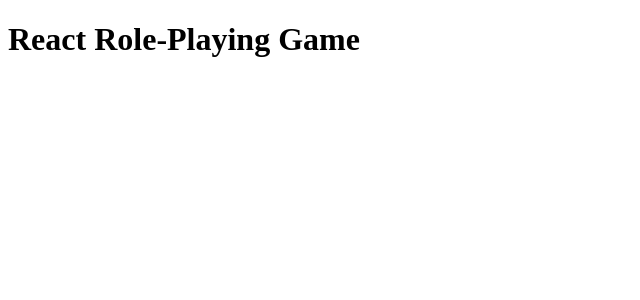
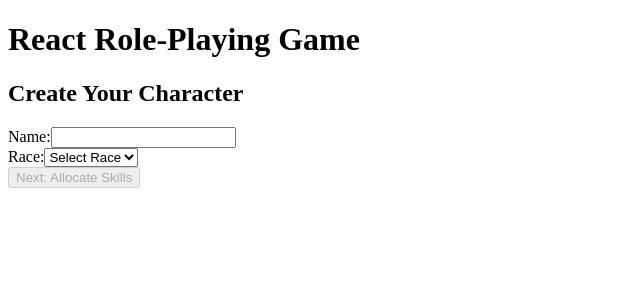
Before and after one commit to ErikNordquist/arenan, a React (Vite) app: page / in a window 1280 px wide. Shown: the top 300 px of the page, without its empty margins (0-640 px from the left). Built offline with nearby package versions, Linux system fonts and the light colour scheme.

Commit message:
Temporarily disable Google Sign-In for development

```diff
--- a/src/App.tsx
+++ b/src/App.tsx
@@ -1,23 +1,26 @@
 import React, { useState, useEffect } from 'react';
-import { GoogleOAuthProvider, GoogleLogin } from '@react-oauth/google';
+// Comment out the Google OAuth import for now
+// import { GoogleOAuthProvider, GoogleLogin } from '@react-oauth/google';
 import CharacterCreation from './components/CharacterCreation';
 import SkillAllocation from './components/SkillAllocation';
 import Home from './components/Home';
 import { Character, Skills, calculateLevel } from './models/Character';
 
-const GOOGLE_CLIENT_ID = '484170023639-g2unv8c40i5005irg7g9ppv9ukchls0f.apps.googleusercontent.com';
+// Comment out the Google Client ID for now
+// const GOOGLE_CLIENT_ID = '484170023639-g2unv8c40i5005irg7g9ppv9ukchls0f.apps.googleusercontent.com';
 
 function App() {
-  const [user, setUser] = useState<any>(null);
+  // const [user, setUser] = useState<any>(null);
   const [character, setCharacter] = useState<Character | null>(null);
-  const [gameStage, setGameStage] = useState<'login' | 'creation' | 'skillAllocation' | 'home'>('login');
+  const [gameStage, setGameStage] = useState<'creation' | 'skillAllocation' | 'home'>('creation');
   const [selectedMenu, setSelectedMenu] = useState<string | null>(null);
 
   useEffect(() => {
-    const savedUser = localStorage.getItem('user');
-    if (savedUser) {
-      setUser(JSON.parse(savedUser));
-      loadCharacter(JSON.parse(savedUser).email);
+    // Load character from localStorage if it exists
+    const savedCharacter = localStorage.getItem('character');
+    if (savedCharacter) {
+      setCharacter(JSON.parse(savedCharacter));
+      setGameStage('home');
     }
   }, []);
 
@@ -27,29 +30,10 @@ function App() {
     }
   }, [character]);
 
-  const loadCharacter = async (email: string) => {
-    // Here you would typically fetch the character from your backend
-    // For now, we'll use localStorage as a placeholder
-    const savedCharacter = localStorage.getItem(`character_${email}`);
-    if (savedCharacter) {
-      setCharacter(JSON.parse(savedCharacter));
-      setGameStage('home');
-    } else {
-      setGameStage('creation');
+  const saveCharacter = () => {
+    if (character) {
+      localStorage.setItem('character', JSON.stringify(character));
     }
-  };
-
-  const saveCharacter = () => {
-    if (user && character) {
-      localStorage.setItem(`character_${user.email}`, JSON.stringify(character));
-    }
-  };
-
-  const handleLogin = (credentialResponse: any) => {
-    const userData = { email: credentialResponse.email }; // You might want to decode the JWT to get more user info
-    setUser(userData);
-    localStorage.setItem('user', JSON.stringify(userData));
-    loadCharacter(userData.email);
   };
 
   const handleBasicInfo = (basicInfo: Partial<Character>) => {
@@ -88,15 +72,9 @@ function App() {
   };
 
   return (
-    <GoogleOAuthProvider clientId={GOOGLE_CLIENT_ID}>
+    // Remove GoogleOAuthProvider wrapper
     <div className="App">
       <h1>React Role-Playing Game</h1>
-        {gameStage === 'login' && (
-          <GoogleLogin
-            onSuccess={handleLogin}
-            onError={() => console.log('Login Failed')}
-          />
-        )}
       {gameStage === 'creation' && <CharacterCreation onBasicInfoComplete={handleBasicInfo} />}
       {gameStage === 'skillAllocation' && character && (
         <SkillAllocation onSkillAllocationComplete={handleSkillAllocation} />
@@ -109,7 +87,6 @@ function App() {
         <button onClick={() => addExperience(100)}>Gain 100 Experience</button>
       )}
     </div>
-    </GoogleOAuthProvider>
   );
 }
 
```
Lines whose indentation alone changed are shown as unchanged.
